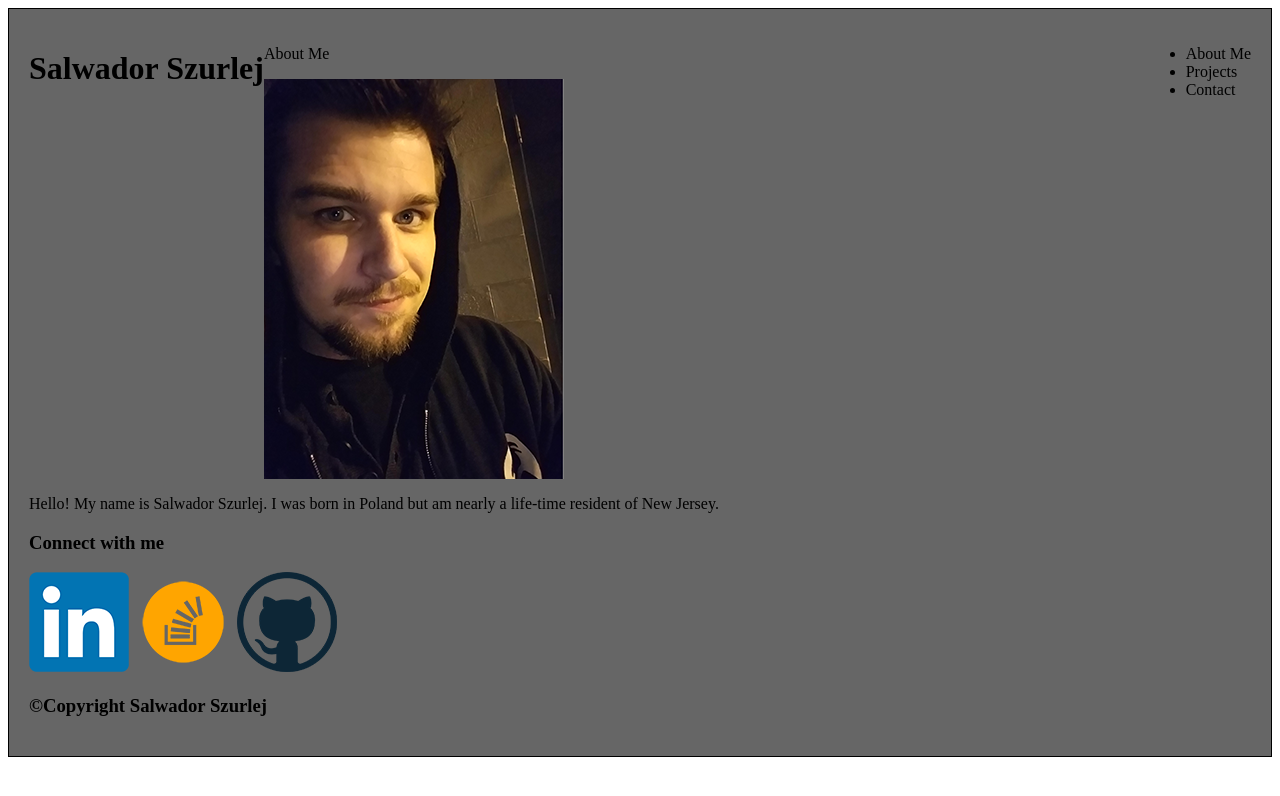
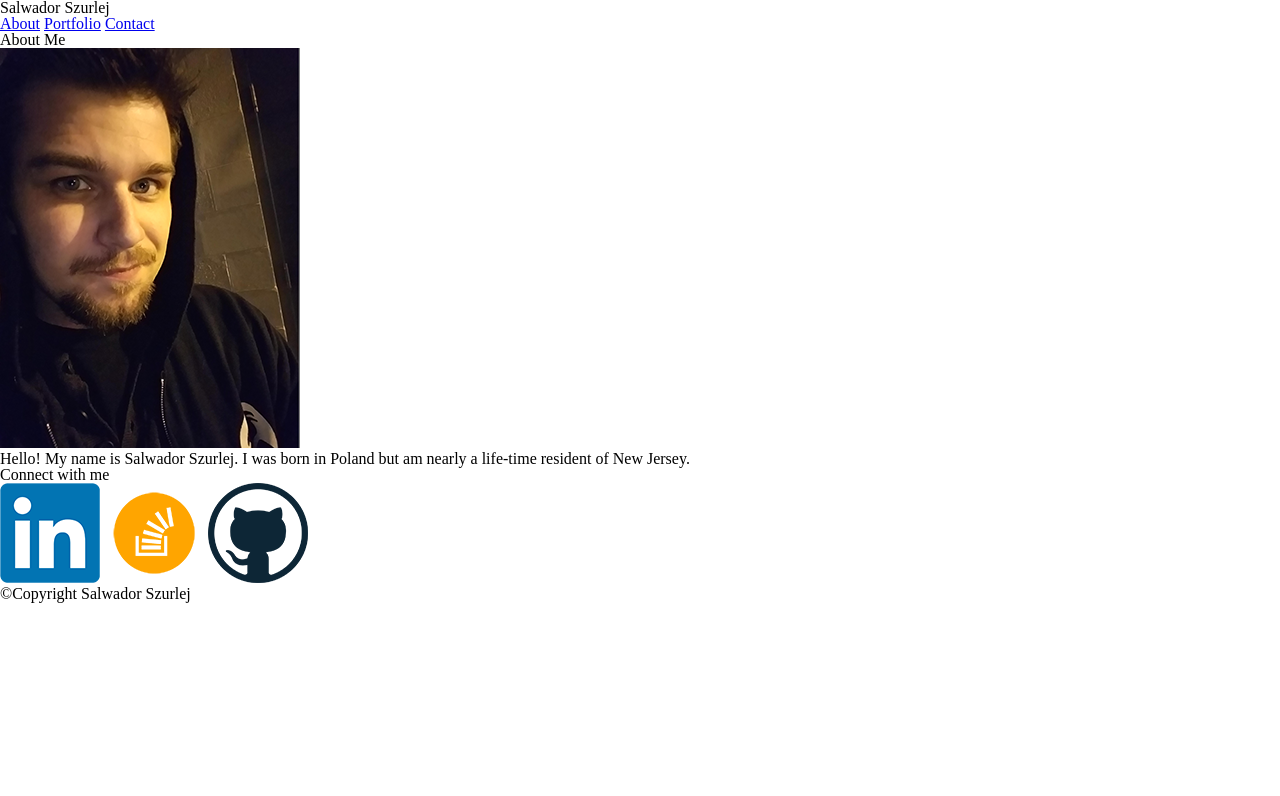
Before and after one commit to salszu/basic-portfolio, a plain HTML site: page index.html in a window 1280 px wide. Drawn offline with Linux system fonts and the light colour scheme.

Commit message:
RIP 3 hours css

```diff
--- a/assets/css/style.css
+++ /dev/null
@@ -1,36 +0,0 @@
-.wrapper {
-	background-color: #666666;
-	border-right: 1px solid #000;
-	border-left: 1px solid #000;
-	border-top: 1px solid #000;
-	border-bottom: 1px solid #000;
-	padding: 20px;
-
-
-
-
-
-}
-h1 {
-	float:left;
-}
-#header {
-	display: block;
-
-
-}
-
-#nav {
-	float:right;
-	display: block;
-
-}
-
-.section {
-
-
-}
-
-#biosection {
-
-}
--- a/index.html
+++ b/index.html
@@ -1,26 +1,25 @@
-<DOCTYPE html>
+<!DOCTYPE html>
 <html>
 <head>
-<link rel="stylesheet" type="text/css" href="assets/css/style.css">
+	<meta charset="UTF-8">
 	<title>salszu bio</title>
+	<link rel="stylesheet" type="text/css" href="assets/css/reset.css"
+	<link rel="stylesheet" type="text/css" href="assets/css/style.css">
 </head>
-
 <body>
 
 	<div class="wrapper">
 
 		<div id="header">
-			<h1>Salwador Szurlej</h1>
-
-			<ul id="nav">
-				<li>About Me</li>
-				<li>Projects</li>
-				<li>Contact</li>
-			</ul>
+			<h1 class="name">Salwador Szurlej</h1>
+			<nav>
+				<a href="#">About</a>
+				<a href="#">Portfolio</a>
+				<a href="#">Contact</a>
 		</div>
 
 		<div class="section">
-			<p>About Me</p>
+			<h2>About Me</h2>
 
 			<div id="biosection">
 				<img src="assets/images/salszur.png" alt="Salwador Szurlej" style="">
```
